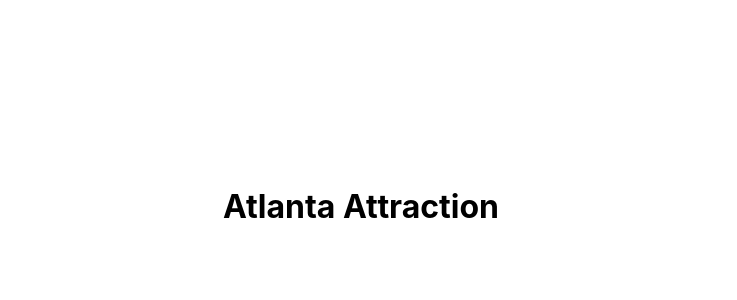
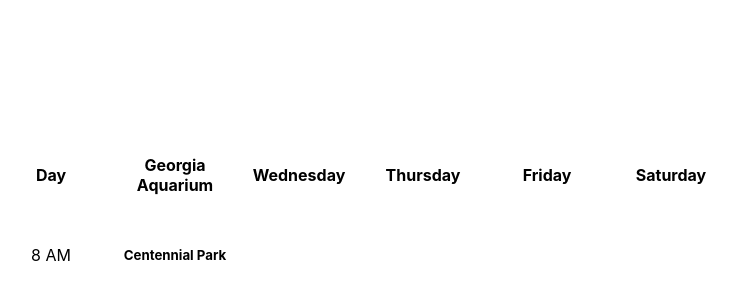
Before and after one commit to JJ-Sof/Community-Board, a React (Vite) app in the folder Community_hub/: page / in a window 1280 px wide. Shown: the part 194-494 px from the top of the page, without its empty margins (279-1016 px from the left). Built offline with nearby package versions, Linux system fonts and the light colour scheme.

Commit message:
Updated attraction and Page jsx 3

```diff
--- a/Community_hub/src/App.jsx
+++ b/Community_hub/src/App.jsx
@@ -1,10 +1,11 @@
 import './App.css';
+import Page from './components/Page'
 // test
 const App = () => {
 
   return (
     <div className="App">
-      <h1>Atlanta Attraction</h1>
+      <Page />
     </div>
   )
 }
--- a/Community_hub/src/components/Attraction.jsx
+++ b/Community_hub/src/components/Attraction.jsx
@@ -9,4 +9,4 @@ const Attraction = (props) => {
     )
 }
 
-export default Event;
+export default Attraction;
--- a/Community_hub/src/components/Page.jsx
+++ b/Community_hub/src/components/Page.jsx
@@ -1,15 +1,14 @@
 import React from "react";
+import Attraction from "./Attraction";
 
 const Page = () => {
     return (
-        <div className="Calendar">
+        <div className="Page">
             <table>
                 <thead>
                     <tr>
                         <th className="day">Day</th>
-                        <th>Sunday</th>
-                        <th>Monday</th>
-                        <th>Tuesday</th>
+                        <th>Georgia Aquarium</th>
                         <th>Wednesday</th>
                         <th>Thursday</th>
                         <th>Friday</th>
@@ -18,9 +17,8 @@ const Page = () => {
                 </thead>
                 <tbody>
                     <tr>
-                        <td className="time">8 AM</td>
-                        <td></td>
-                        <td></td>
+                        <td>8 AM</td>
+                        <Attraction attraction='Centennial Park' color='green'/>
                         <td></td>
                         <td></td>
                         <td></td>
@@ -32,4 +30,4 @@ const Page = () => {
     )
 }
 
-export default Calendar;
+export default Page;
--- a/Community_hub/src/index.css
+++ b/Community_hub/src/index.css
@@ -16,9 +16,6 @@ body {
     padding: 5px;
   }
 
-  .time {
-    height: 40px;
-  }
   .Attraction {
     width: 100px;
   }
```
